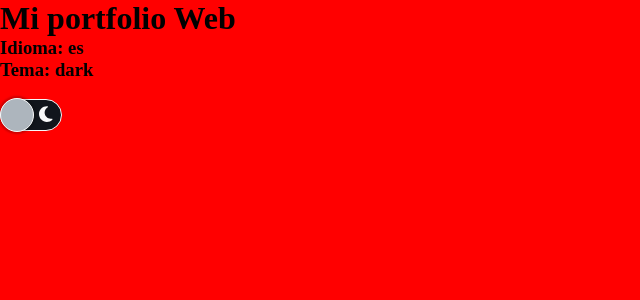
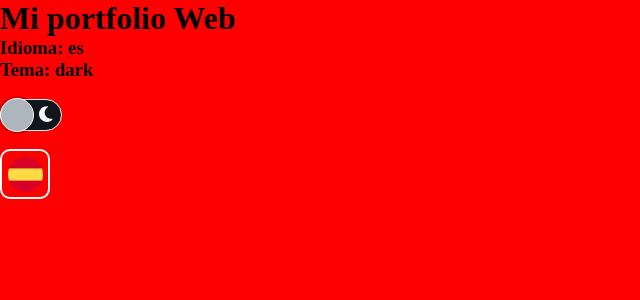
Before and after one commit to PedroMidueno/portfolio-pedromidueno, a React (Vite) app: page / in a window 1280 px wide. Shown: the top 300 px of the page, without its empty margins (0-640 px from the left). Built offline with nearby package versions, Linux system fonts and the light colour scheme.

Commit message:
Add LanguageSwitch
Add LanguageSwitch, change export method of components, make some changes in css styles of ThemeSwitch component and include the images for LanguageSwitch component

```diff
--- a/src/App.jsx
+++ b/src/App.jsx
@@ -1,5 +1,7 @@
 import { useSelector } from "react-redux"
-import ThemeSwitch from "./components/ThemeSwitch";
+import { ThemeSwitch } from "./components/ThemeSwitch";
+import { LanguageSwitch } from "./components/LanguageSwitch";
+
 
 export default function App() {
 
@@ -15,6 +17,8 @@ export default function App() {
             <br />
 
             <ThemeSwitch />
+            <br />
+            <LanguageSwitch />
         </>
     )
 }
--- a/src/components/LanguageSwitch.jsx
+++ b/src/components/LanguageSwitch.jsx
@@ -1,9 +1,32 @@
-const LanguageSwitch = () => {
+import en from '../assets/img/en.png'
+import es from '../assets/img/es.png'
+import styles from '../styles/LanguageSwitch.module.css'
+import { useDispatch, useSelector } from 'react-redux'
+import { changeLanguage } from '../redux/slices/settingSlice'
+import { EN, LIGHT } from '../config/consts'
+
+export const LanguageSwitch = () => {
+    const { lang, theme } = useSelector(state => {
+        return state.settings
+    })
+    const dispatch = useDispatch()
+
+    const switchLang = () => {
+        const flags = document.getElementById('flags')
+        flags.classList.toggle(styles.english)
+        dispatch(changeLanguage())
+    }
     return (
-        <>
-            <h2>LanguageSwitch</h2>
-        </>
+        <button
+            className={`${styles.switch}
+            ${lang === EN ? styles.english : null}
+            ${theme === LIGHT ? styles.light : null}`}
+            onClick={switchLang}
+        >
+            <div className={styles.flags} id='flags' >
+                <img src={es} alt="ES" />
+                <img src={en} alt="EN" />
+            </div>
+        </button>
     )
 }
-
-export default LanguageSwitch
--- a/src/components/ThemeSwitch.jsx
+++ b/src/components/ThemeSwitch.jsx
@@ -5,7 +5,7 @@ import { useDispatch, useSelector } from "react-redux";
 import { changeTheme } from '../redux/slices/settingSlice'
 import { LIGHT } from '../config/consts'
 
-const ThemeSwitch = () => {
+export const ThemeSwitch = () => {
     const { theme } = useSelector(state => {
         return state.settings
     })
@@ -13,13 +13,13 @@ const ThemeSwitch = () => {
 
     const switchTheme = () => {
         const themeSwitch = document.getElementById('theme-switch')
-        themeSwitch.classList.toggle(styles.active)
+        themeSwitch.classList.toggle(styles.light)
         dispatch(changeTheme())
     }
 
     return (
         <button
-            className={`${styles.switch} ${theme === LIGHT ? styles.active : null}`}
+            className={`${styles.switch} ${theme === LIGHT ? styles.light : null}`}
             id="theme-switch"
             onClick={switchTheme}
         >
@@ -32,5 +32,3 @@ const ThemeSwitch = () => {
         </button>
     )
 }
-
-export default ThemeSwitch
--- a/src/index.css
+++ b/src/index.css
@@ -5,7 +5,7 @@
 }
 
 :root {
-  --ligth-color: #F8F9FA;
+  --light-color: #F8F9FA;
   --dark-color: #11151C;
 }
 
--- a/src/styles/LanguageSwitch.module.css
+++ b/src/styles/LanguageSwitch.module.css
@@ -0,0 +1,34 @@
+.switch {
+    background: none;
+    border: 2px solid var(--light-color);
+    border-radius: 10px;
+    width: 50px;
+    height: 50px;
+    overflow: hidden;
+    display: flex;
+    justify-content: center;
+    padding-top: 6px;
+    cursor: pointer;
+}
+
+.switch.light{
+    border: 2px solid var(--dark-color);
+}
+
+.flags {
+    /* border: 1px solid green; */
+    width: 35px;
+    display: flex;
+    flex-direction: column;
+    align-items: center;
+    gap: 5px;
+    transition: all .3s ease;
+}
+
+.flags img {
+    width: 100%;
+}
+
+.flags.english{
+    transform: translateY(-41px);
+}
--- a/src/styles/ThemeSwitch.module.css
+++ b/src/styles/ThemeSwitch.module.css
@@ -1,7 +1,7 @@
 .switch {
     background: var(--dark-color);
     border-radius: 1000px;
-    border: 1px solid var(--ligth-color);
+    border: 1px solid var(--light-color);
     position: relative;
     cursor: pointer;
     display: flex;
@@ -16,7 +16,7 @@
     display: block;
     background: none;
     font-size: 18px;
-    color: var(--ligth-color);
+    color: var(--light-color);
 }
 
 .switch span:nth-child(1) {
@@ -33,18 +33,18 @@
     top: -2px;
     left: -1px;
     right: unset;
-    border: 1px solid var(--ligth-color);
+    border: 1px solid var(--light-color);
     border-radius: 100px;
     transition: all .3s ease;
     box-shadow: 0px 0px 2px 2px rgba(0, 0, 0, .2);
 }
 
-.switch.active {
-    background: var(--ligth-color);
+.switch.light {
+    background: var(--light-color);
     border: 1px solid var(--dark-color);
 }
 
-.switch.active::after {
+.switch.light::after {
     transform: translateX(30px);
     border: 1px solid var(--dark-color);
 }
```
Also changed, not shown: src/assets/img/en.png (added), src/assets/img/es.png (added).
